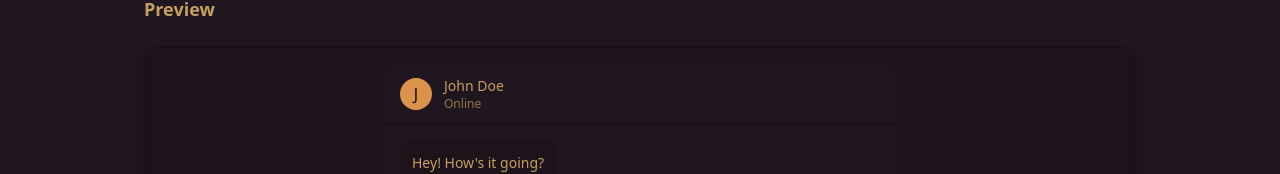
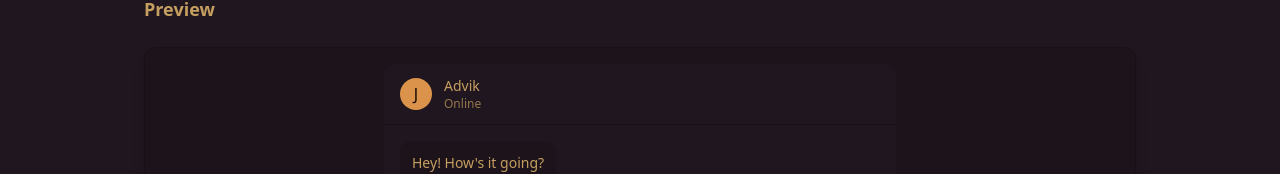
Before and after one commit to Var2299/NexusRTC, a React (Vite) app in the folder frontend/: page /settings in a window 1280 px wide. Shown: the part 491-665 px from the top of the page. Built offline with nearby package versions, Linux system fonts and the light colour scheme; no server answers.

Commit message:
Update SettingsPage.jsx

```diff
--- a/frontend/src/pages/SettingsPage.jsx
+++ b/frontend/src/pages/SettingsPage.jsx
@@ -57,7 +57,7 @@ const SettingsPage = () => {
                       J
                     </div>
                     <div>
-                      <h3 className="font-medium text-sm">John Doe</h3>
+                      <h3 className="font-medium text-sm">Advik</h3>
                       <p className="text-xs text-base-content/70">Online</p>
                     </div>
                   </div>
```
